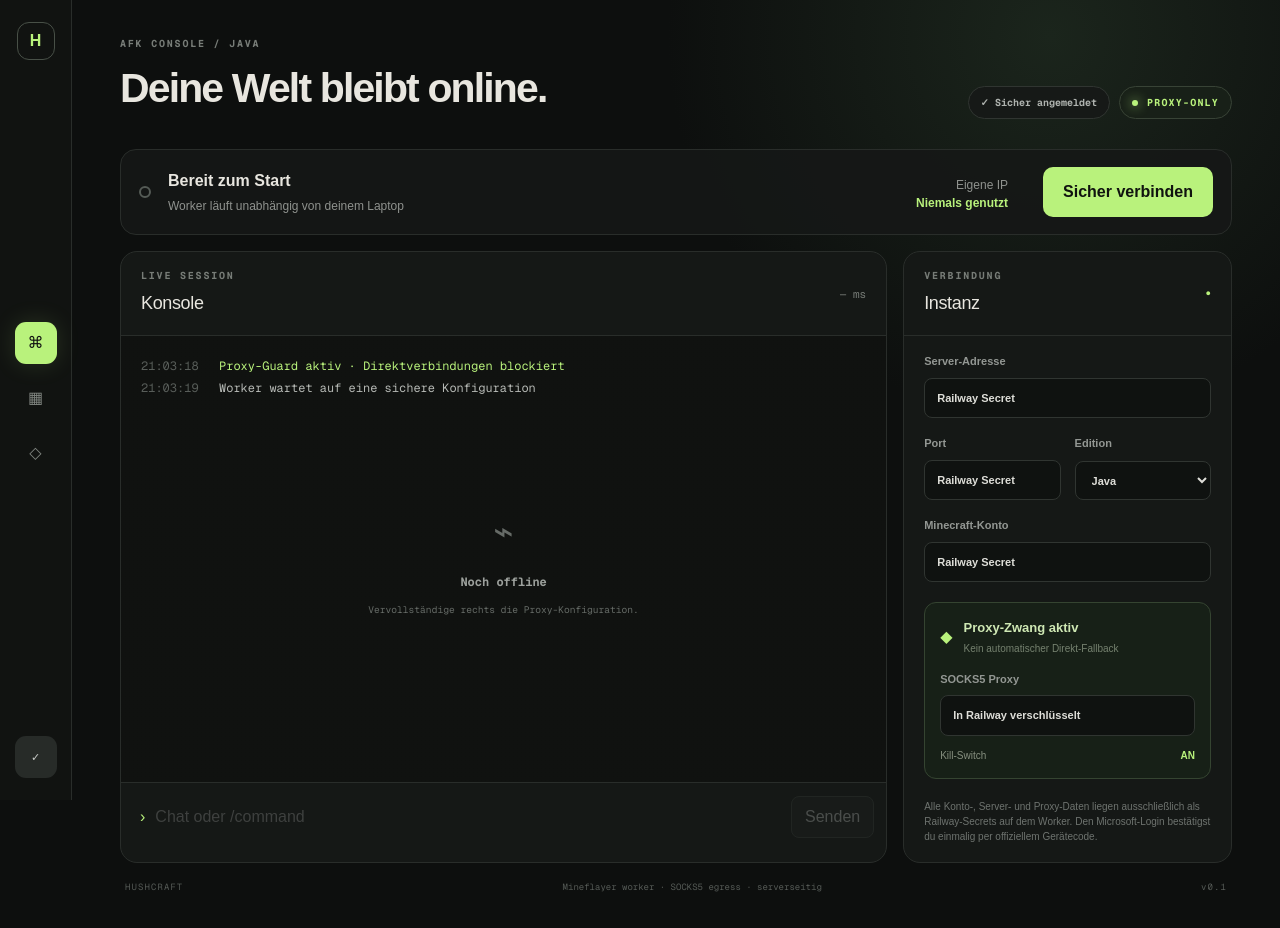
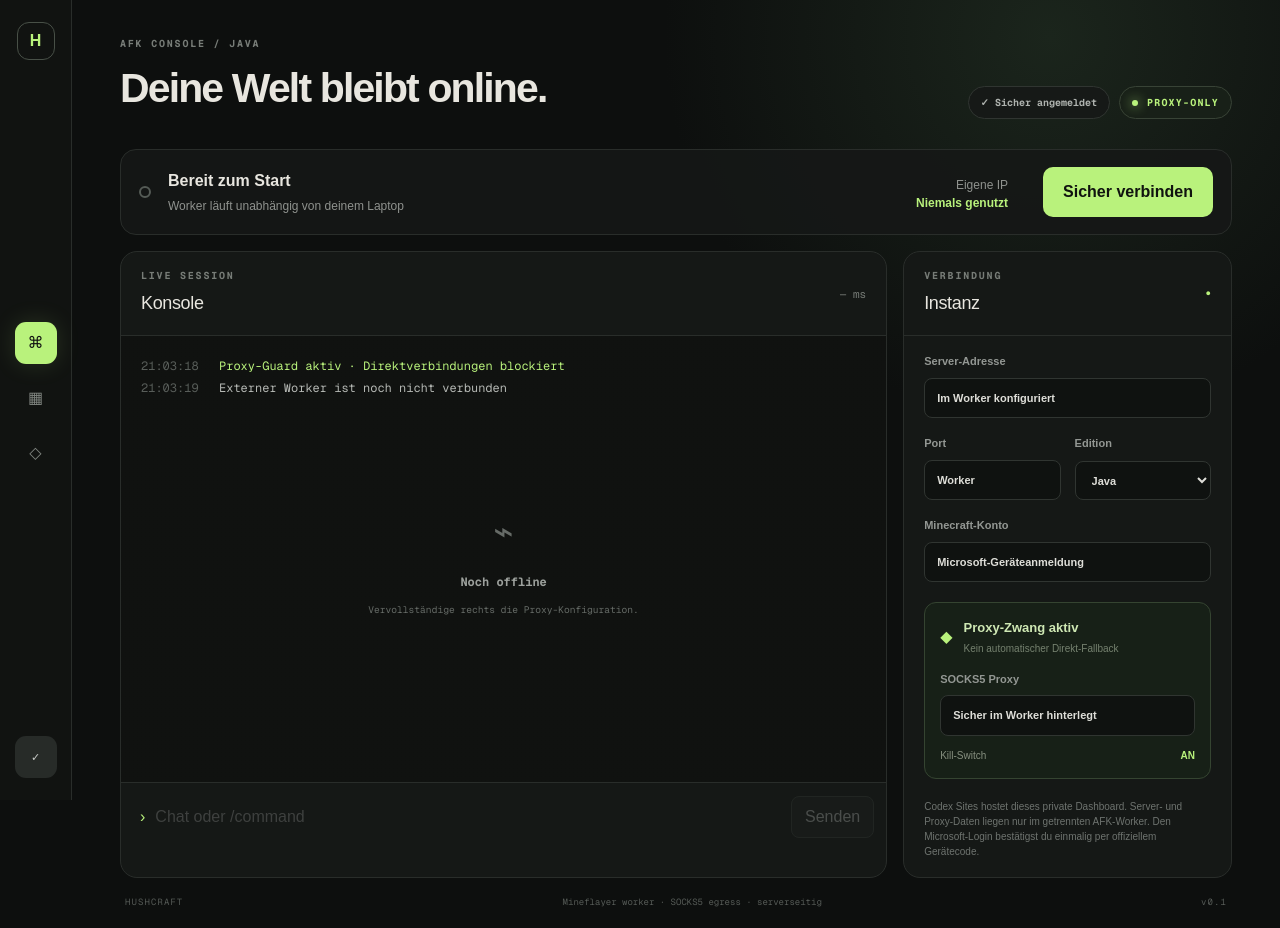
Before and after one commit to SebastianManafov/afk-console, a Next.js app: page / in a window 1280 px wide. Built offline with nearby package versions, Linux system fonts and the light colour scheme; no server answers.

Commit message:
Clean up deployment labels

```diff
--- a/app/page.tsx
+++ b/app/page.tsx
@@ -5,7 +5,7 @@ import { FormEvent, useEffect, useState } from 'react';
 type LogEntry = { time: string; tone?: 'ok' | 'warn'; text: string };
 const initialLogs: LogEntry[] = [
   { time: '21:03:18', tone: 'ok', text: 'Proxy-Guard aktiv · Direktverbindungen blockiert' },
-  { time: '21:03:19', text: 'Worker wartet auf eine sichere Konfiguration' },
+  { time: '21:03:19', text: 'Externer Worker ist noch nicht verbunden' },
 ];
 
 export default function Home() {
@@ -38,7 +38,7 @@ export default function Home() {
       const result = await response.json() as { error?: string };
       if (!response.ok) throw new Error(result.error ?? 'Worker nicht erreichbar');
       setConnected(next);
-      setLogs((items) => [...items, { time: now(), tone: next ? 'ok' : undefined, text: next ? 'Sichere Railway-Verbindung angefordert' : 'Verbindung getrennt' }]);
+      setLogs((items) => [...items, { time: now(), tone: next ? 'ok' : undefined, text: next ? 'Sichere Worker-Verbindung angefordert' : 'Verbindung getrennt' }]);
     } catch (error) {
       setLogs((items) => [...items, { time: now(), tone: 'warn', text: error instanceof Error ? error.message : 'Worker nicht erreichbar' }]);
     }
@@ -98,15 +98,15 @@ export default function Home() {
 
           <aside className="config-card">
             <div className="card-head"><div><p className="eyebrow">VERBINDUNG</p><h2>Instanz</h2></div><span className="lock">●</span></div>
-            <label>Server-Adresse<input value="Railway Secret" disabled /></label>
-            <div className="split"><label>Port<input value="Railway Secret" disabled /></label><label>Edition<select aria-label="Edition" defaultValue="java" disabled><option value="java">Java</option></select></label></div>
-            <label>Minecraft-Konto<input value="Railway Secret" disabled /></label>
+            <label>Server-Adresse<input value="Im Worker konfiguriert" disabled /></label>
+            <div className="split"><label>Port<input value="Worker" disabled /></label><label>Edition<select aria-label="Edition" defaultValue="java" disabled><option value="java">Java</option></select></label></div>
+            <label>Minecraft-Konto<input value="Microsoft-Geräteanmeldung" disabled /></label>
             <div className="proxy-box">
               <div className="proxy-title"><span className="shield">◆</span><div><strong>Proxy-Zwang aktiv</strong><small>Kein automatischer Direkt-Fallback</small></div></div>
-              <label>SOCKS5 Proxy<input value="In Railway verschlüsselt" disabled /></label>
+              <label>SOCKS5 Proxy<input value="Sicher im Worker hinterlegt" disabled /></label>
               <div className="guard-row"><span>Kill-Switch</span><strong>AN</strong></div>
             </div>
-            <p className="privacy-note">Alle Konto-, Server- und Proxy-Daten liegen ausschließlich als Railway-Secrets auf dem Worker. Den Microsoft-Login bestätigst du einmalig per offiziellem Gerätecode.</p>
+            <p className="privacy-note">Codex Sites hostet dieses private Dashboard. Server- und Proxy-Daten liegen nur im getrennten AFK-Worker. Den Microsoft-Login bestätigst du einmalig per offiziellem Gerätecode.</p>
           </aside>
         </div>
         <footer><span>HUSHCRAFT</span><p>Mineflayer worker · SOCKS5 egress · serverseitig</p><span>v0.1</span></footer>
```
